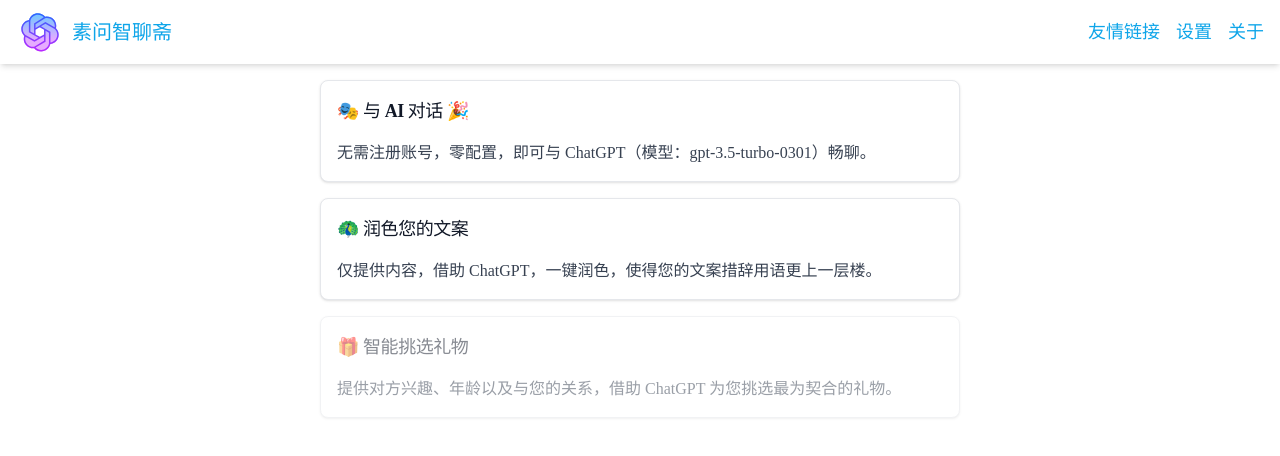
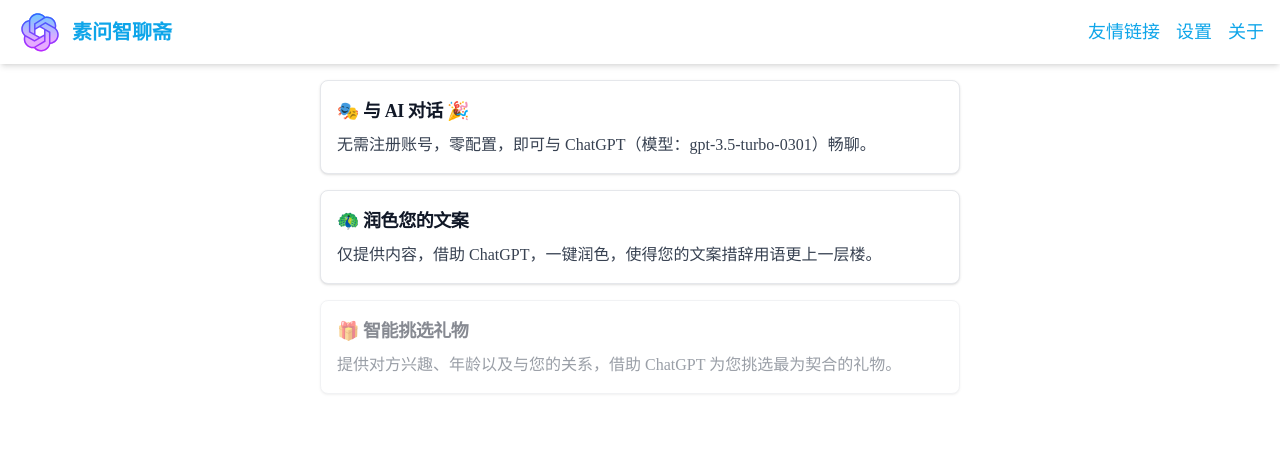
Before and after one commit to nicejade/chatgpt.nicelinks.site, a Svelte app in the folder client/: page / in a window 1280 px wide. Shown: the top 456 px of the page. Built offline with nearby package versions, Linux system fonts and the light colour scheme.

Commit message:
:ambulance: general detail optimize

```diff
--- a/client/src/assets/styles/app.css
+++ b/client/src/assets/styles/app.css
@@ -19,36 +19,3 @@
 a:hover {
   color: #fb7185;
 }
-
-p {
-  margin-top: 1rem;
-}
-
-li {
-  margin-left: 2rem;
-  list-style: circle;
-}
-
-:root {
-  font-family: Inter, system-ui, Avenir, Helvetica, Arial, sans-serif;
-  line-height: 1.5;
-  font-weight: 400;
-  color-scheme: light dark;
-  color: rgba(255, 255, 255, 0.87);
-  background-color: #212121;
-  font-synthesis: none;
-  text-rendering: optimizeLegibility;
-  -webkit-font-smoothing: antialiased;
-  -moz-osx-font-smoothing: grayscale;
-  -webkit-text-size-adjust: 100%;
-}
-
-@media (prefers-color-scheme: light) {
-  :root {
-    color: #213547;
-    background-color: #ffffff;
-  }
-  button {
-    background-color: #f9f9f9;
-  }
-}
--- a/client/src/pages/Chat.svelte
+++ b/client/src/pages/Chat.svelte
@@ -19,7 +19,7 @@
 
   const DEFAULT_CHAT: object = {
     from: 'assistant',
-    text: '🎉 即刻与 [AI](https://nicelinks.site/tags/AI) 对话，（可前往「[设置](/#/setting)」，使用您专属 OPEN AI KEY）',
+    text: '🎉 即刻与 [AI](https://nicelinks.site/tags/AI) 对话，（可前往「[设置](/#/setting)」，使用您专属 `OPEN AI KEY`）',
     time: new Date().getTime(),
   }
 
@@ -77,12 +77,11 @@
 
   const checkAndAskGPT = () => {
     if (!userMsgText.trim()) {
-      errorMsgText = '嗨，主人，请输入您想与 AI 交流的内容.'
-      resetUserInput()
-      return
+      return (errorMsgText = '嗨，主人，请输入您想与 AI 交流的内容.')
     }
     injectUserChat()
     injectGptChat()
+    resetUserInput()
   }
 
   const resetUserInput = async () => {
@@ -95,7 +94,6 @@
   /*----------------CallBackEvent----------------*/
   const onSendClick = () => {
     checkAndAskGPT()
-    resetUserInput()
     gtagTracking('send', 'chat')
   }
 
--- a/client/src/pages/Polish.svelte
+++ b/client/src/pages/Polish.svelte
@@ -4,7 +4,7 @@
   import Loading from '../components/Loading.svelte'
   import apis from '../helper/apis'
   import { TITLE } from './../helper/constant'
-  import { sleep, gtagTracking } from '../helper/utils'
+  import { gtagTracking } from '../helper/utils'
   import { getParentMessageId, getOpenAiKey, parse } from './../helper/aside'
 
   export let desc: string = ''
@@ -17,9 +17,7 @@
 
   const checkAndAskGPT = () => {
     if (!userMsgText.trim()) {
-      errorMsgText = '嗨，主人，请输入您想与 AI 交流的内容.'
-      resetUserInput()
-      return
+      return (errorMsgText = '嗨，主人，请输入您想与 AI 交流的内容.')
     }
     injectGptChat()
   }
@@ -30,11 +28,6 @@
 
   const createPromptText = () => {
     return `请将下面这段文本润色一下：${userMsgText}`
-  }
-
-  const resetUserInput = async () => {
-    await sleep(10)
-    userMsgText = ''
   }
 
   const injectGptChat = () => {
--- a/client/tailwind.config.cjs
+++ b/client/tailwind.config.cjs
@@ -44,6 +44,7 @@
             },
             "ul li": {
               listStyleType: "disc",
+              marginLeft: 0,
             },
             "h2, h3": {
               marginTop: 0
@@ -73,6 +74,12 @@
               color: "#213547",
               backgroundColor: "#ffffff",
             },
+            "p code": {
+              backgroundColor: "#f3f4f6",
+              color: "#f59e0b",
+              fontWeight: "400",
+              "border-radius": "0.25rem",
+            },
             "code::before": {
               content: '""',
               "padding-left": "0.25rem",
```
